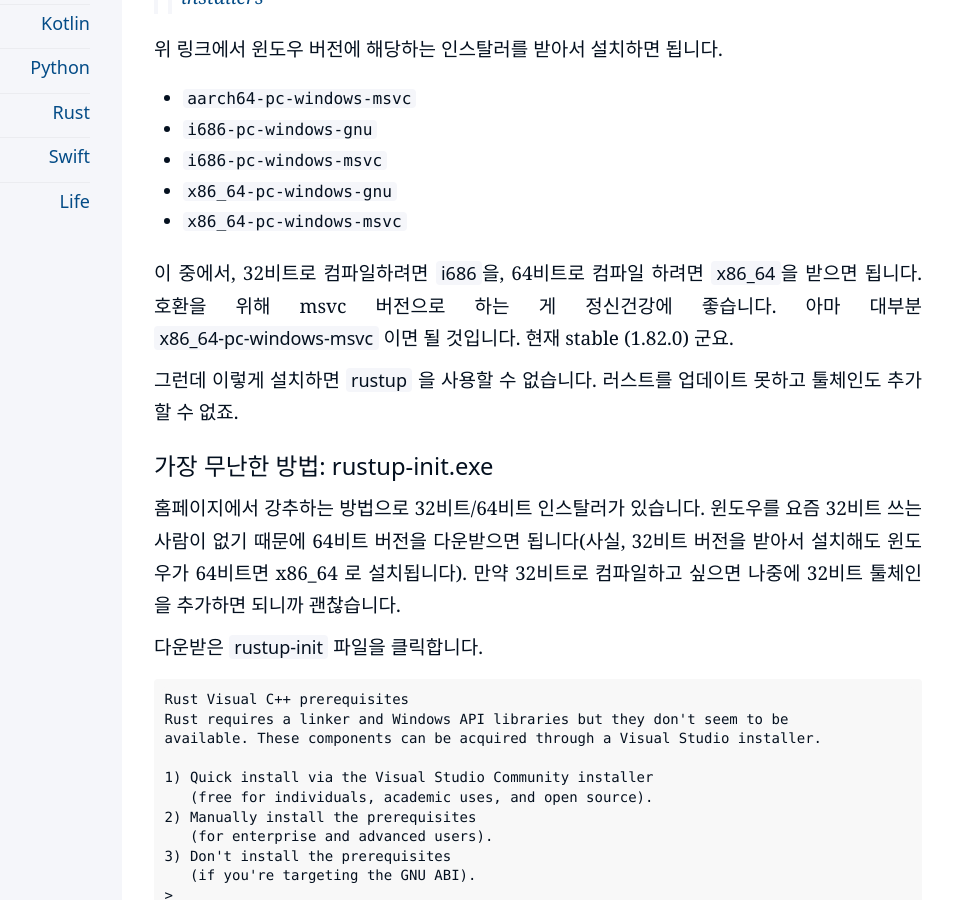
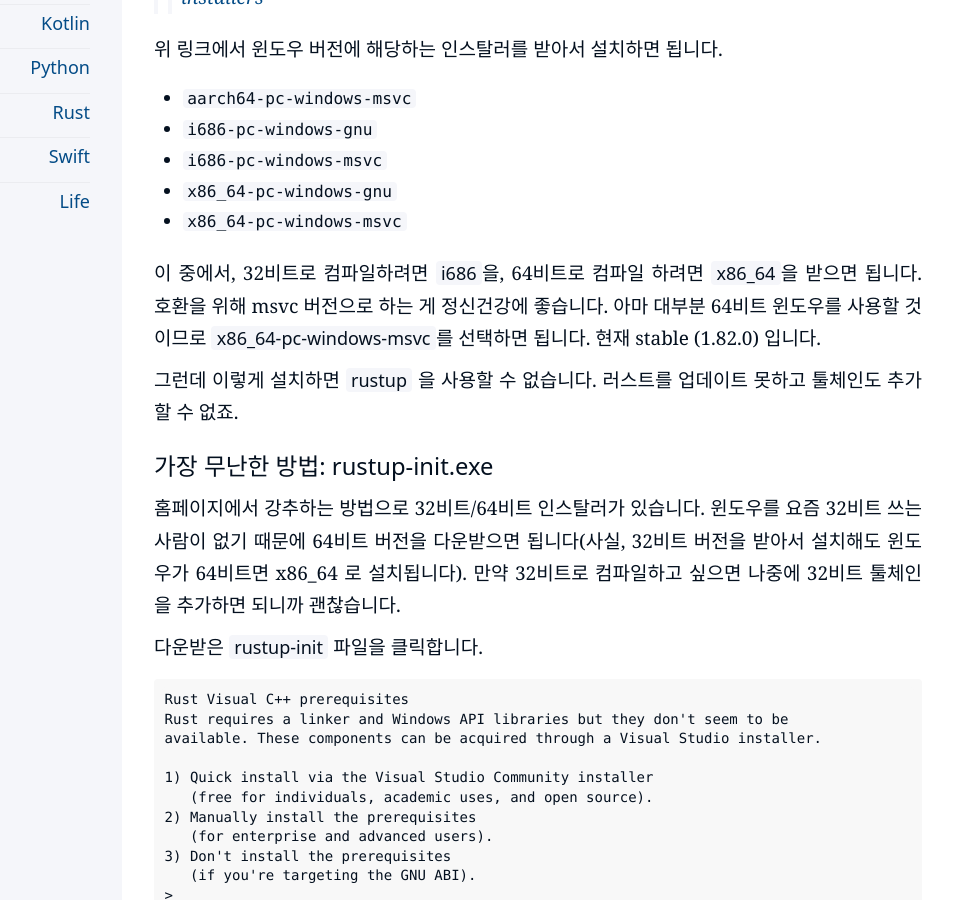
Before and after one commit to kiroshin/kiroshin.github.io, a Jekyll site: the page built from _posts/2024-10-28-rust-windows-install.md, in a window 1280 px wide and 900 px high, scrolled down 744 px. Shown: the whole window, without its empty margins (198-1151 px from the left). Built offline with Jekyll 4.4.1, drawn with Linux system fonts in a browser that asks for light colours.

Commit message:
Update 2024-10-28-rust-windows-install.md

```diff
--- a/_posts/2024-10-28-rust-windows-install.md
+++ b/_posts/2024-10-28-rust-windows-install.md
@@ -19,7 +19,7 @@ brief: 맥이나 리눅스에서는 간편하게 개발환경을 구축할 수
 - `x86_64-pc-windows-gnu`
 - `x86_64-pc-windows-msvc`
 
-이 중에서, 32비트로 컴파일하려면 `i686`을, 64비트로 컴파일 하려면 `x86_64`을 받으면 됩니다. 호환을 위해 msvc 버전으로 하는 게 정신건강에 좋습니다. 아마 대부분 `x86_64-pc-windows-msvc` 이면 될 것입니다. 현재 stable (1.82.0) 군요.
+이 중에서, 32비트로 컴파일하려면 `i686`을, 64비트로 컴파일 하려면 `x86_64`을 받으면 됩니다. 호환을 위해 msvc 버전으로 하는 게 정신건강에 좋습니다. 아마 대부분 64비트 윈도우를 사용할 것이므로 `x86_64-pc-windows-msvc`를 선택하면 됩니다. 현재 stable (1.82.0) 입니다.
 
 그런데 이렇게 설치하면 `rustup` 을 사용할 수 없습니다. 러스트를 업데이트 못하고 툴체인도 추가할 수 없죠.
 
```
